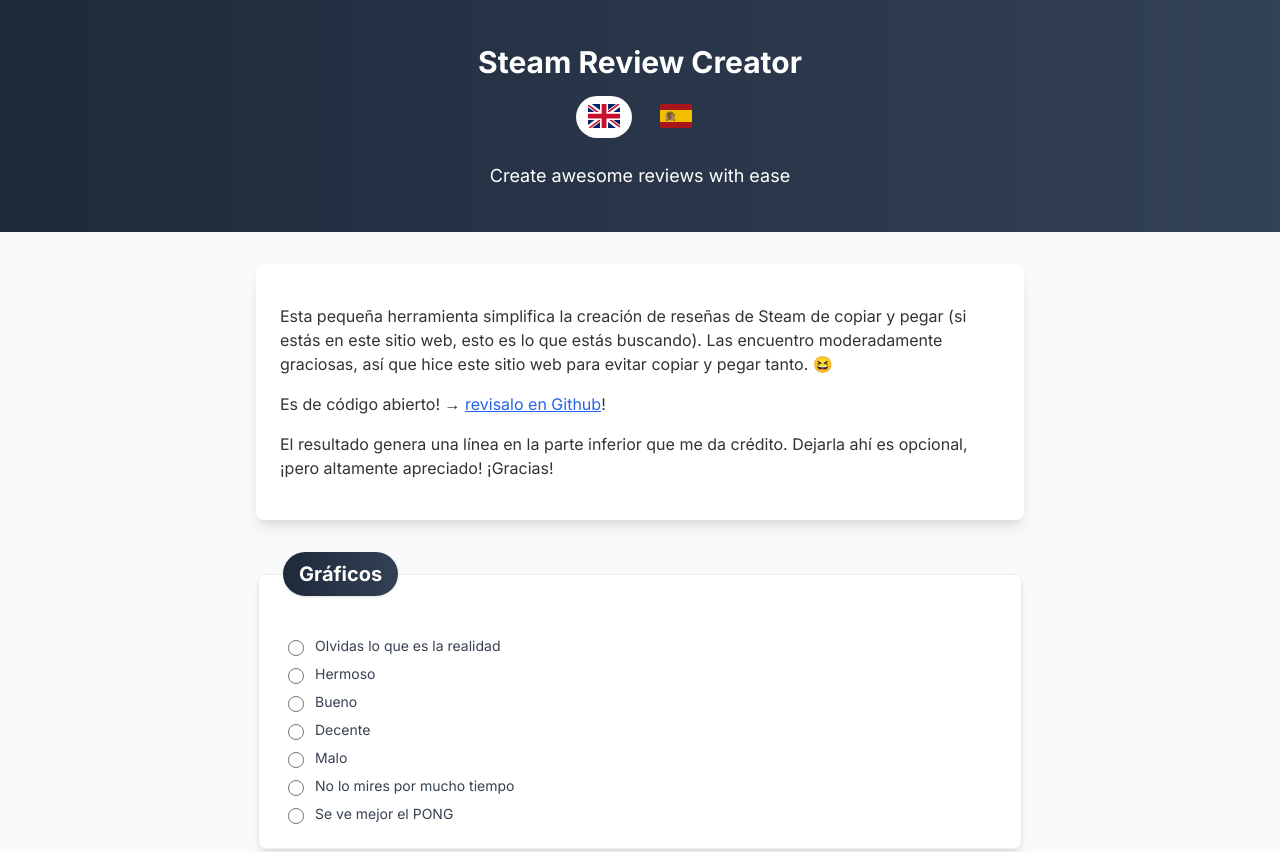
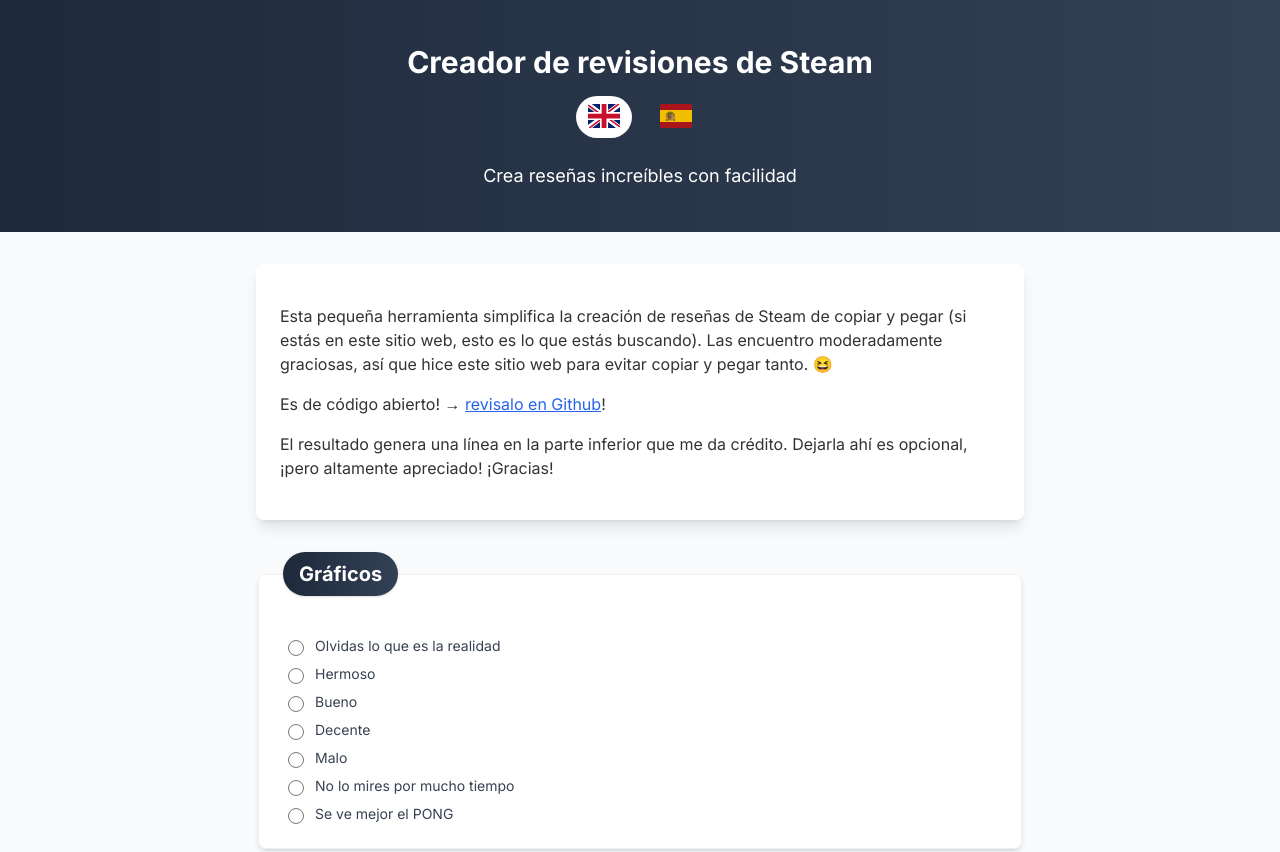
Before and after one commit to VojtaStruhar/steam-review-template, an Astro site: page /steam-review-template/es in a window 1280 px wide. Shown: the top 852 px of the page. Built offline with nearby package versions, Linux system fonts and the light colour scheme; Astro itself is replaced by a stand-in of ours.

Commit message:
:memo: fix: change title and subtitle to spanish

```diff
--- a/src/pages/es/index.astro
+++ b/src/pages/es/index.astro
@@ -8,10 +8,10 @@
 <PageLayout title="Steam Review Template">
     <header class="bg-gradient-to-r from-slate-800 to-slate-700 text-white py-6 flex flex-col items-center">
         <h1 class="text-3xl font-bold mb-4">
-            Steam Review Creator
+            Creador de revisiones de Steam
         </h1>
         <FlagSelect />
-        <p class="mt-2 text-lg">Create awesome reviews with ease</p>
+        <p class="mt-2 text-lg">Crea reseñas increíbles con facilidad</p>
     </header>
 
     <main class="max-w-3xl mx-auto px-4 py-8">
```
